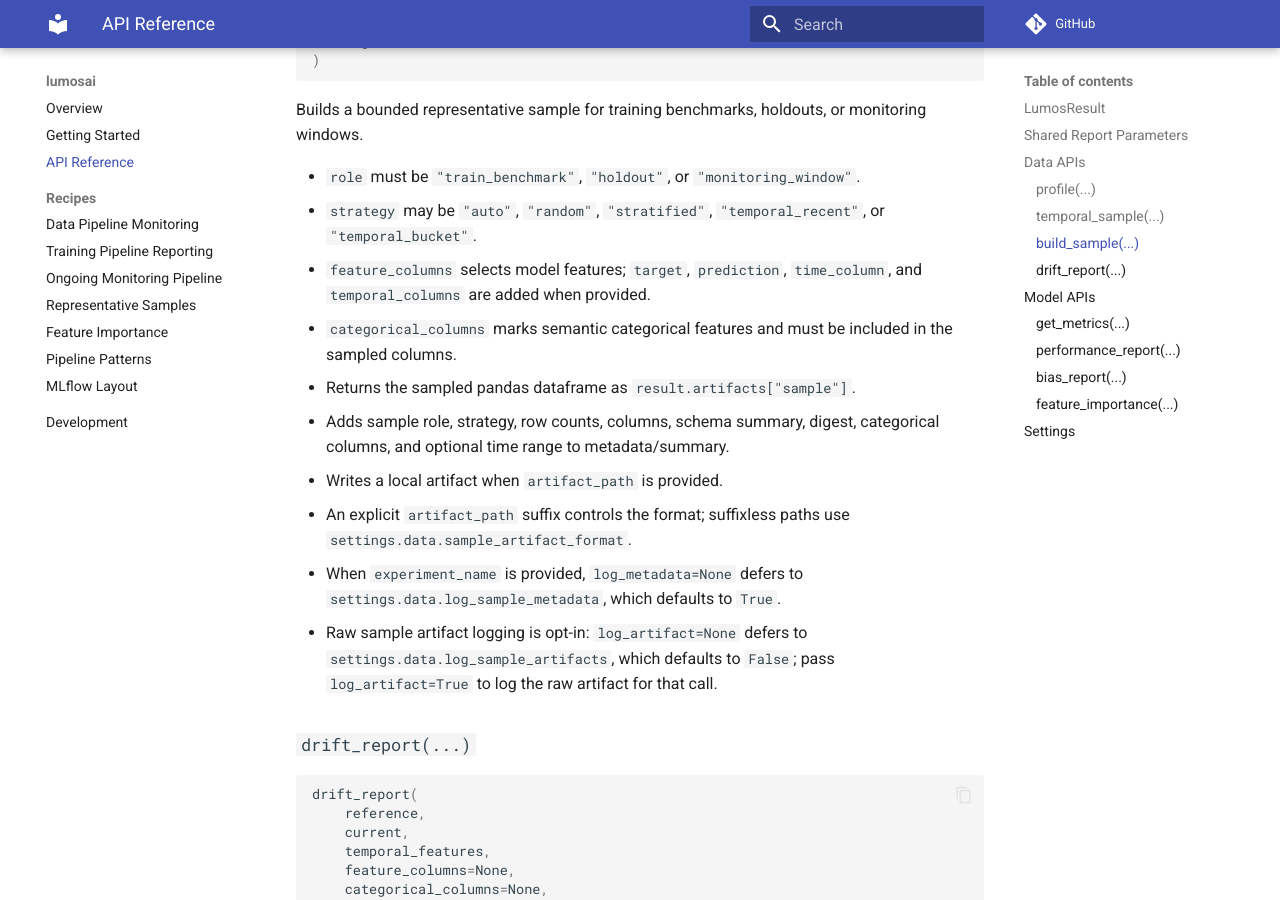
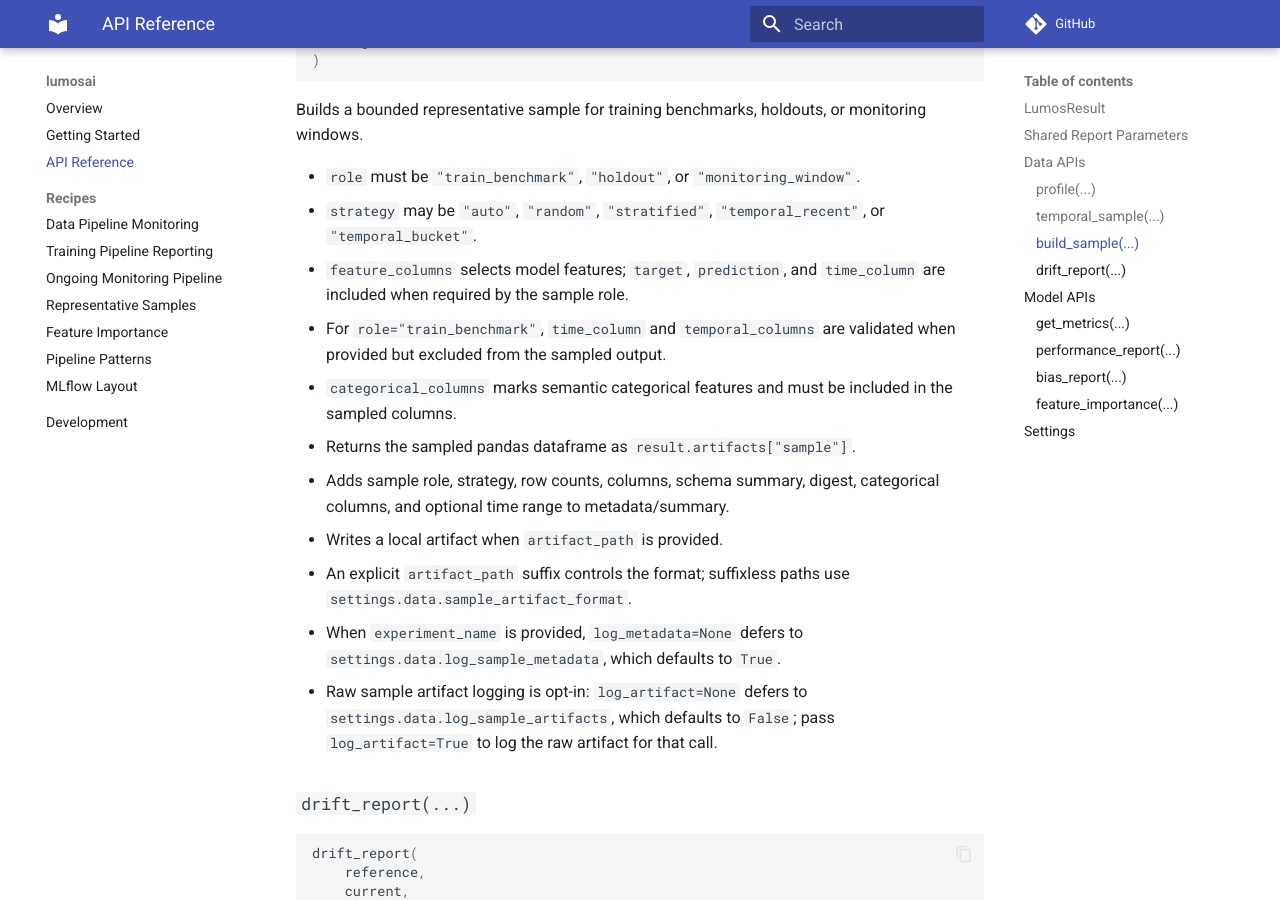
Before and after one commit to rmenziejr/lumos-ai, an MkDocs documentation site: the page built from docs/api.md, in a window 1280 px wide and 900 px high, scrolled down 2621 px. Built offline with MkDocs 1.6.1 and Material for MkDocs 9.7.7, drawn with Linux system fonts in a browser that asks for light colours; comment, search, counter and statistics services are not loaded.

Commit message:
docs: clarify benchmark sample temporal columns

```diff
--- a/docs/api.md
+++ b/docs/api.md
@@ -109,7 +109,8 @@ Builds a bounded representative sample for training benchmarks, holdouts, or mon
 
 - `role` must be `"train_benchmark"`, `"holdout"`, or `"monitoring_window"`.
 - `strategy` may be `"auto"`, `"random"`, `"stratified"`, `"temporal_recent"`, or `"temporal_bucket"`.
-- `feature_columns` selects model features; `target`, `prediction`, `time_column`, and `temporal_columns` are added when provided.
+- `feature_columns` selects model features; `target`, `prediction`, and `time_column` are included when required by the sample role.
+- For `role="train_benchmark"`, `time_column` and `temporal_columns` are validated when provided but excluded from the sampled output.
 - `categorical_columns` marks semantic categorical features and must be included in the sampled columns.
 - Returns the sampled pandas dataframe as `result.artifacts["sample"]`.
 - Adds sample role, strategy, row counts, columns, schema summary, digest, categorical columns, and optional time range to metadata/summary.
```
Also changed, not shown: docs/recipes/representative-samples.md (+1 -1 lines).
